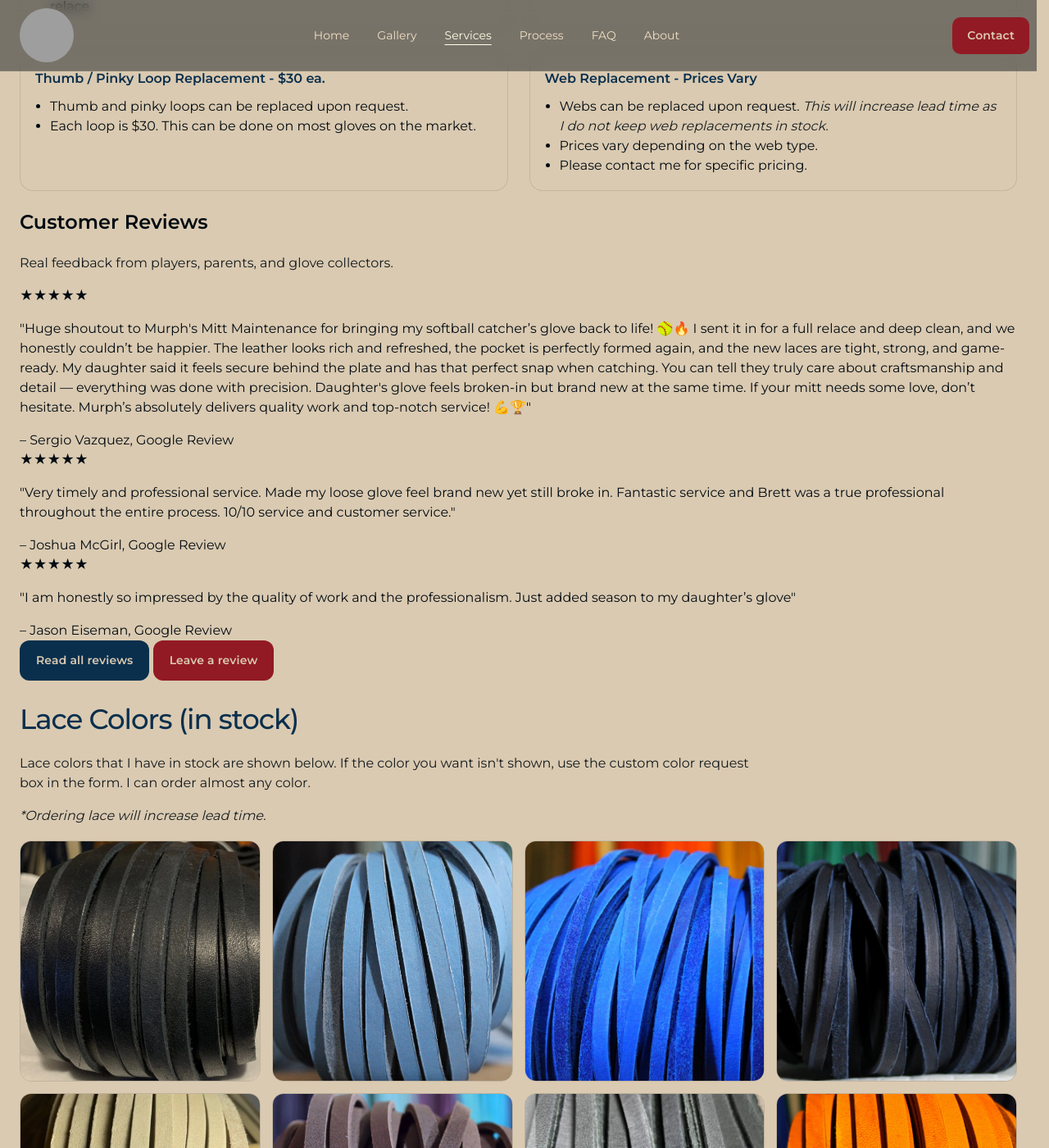
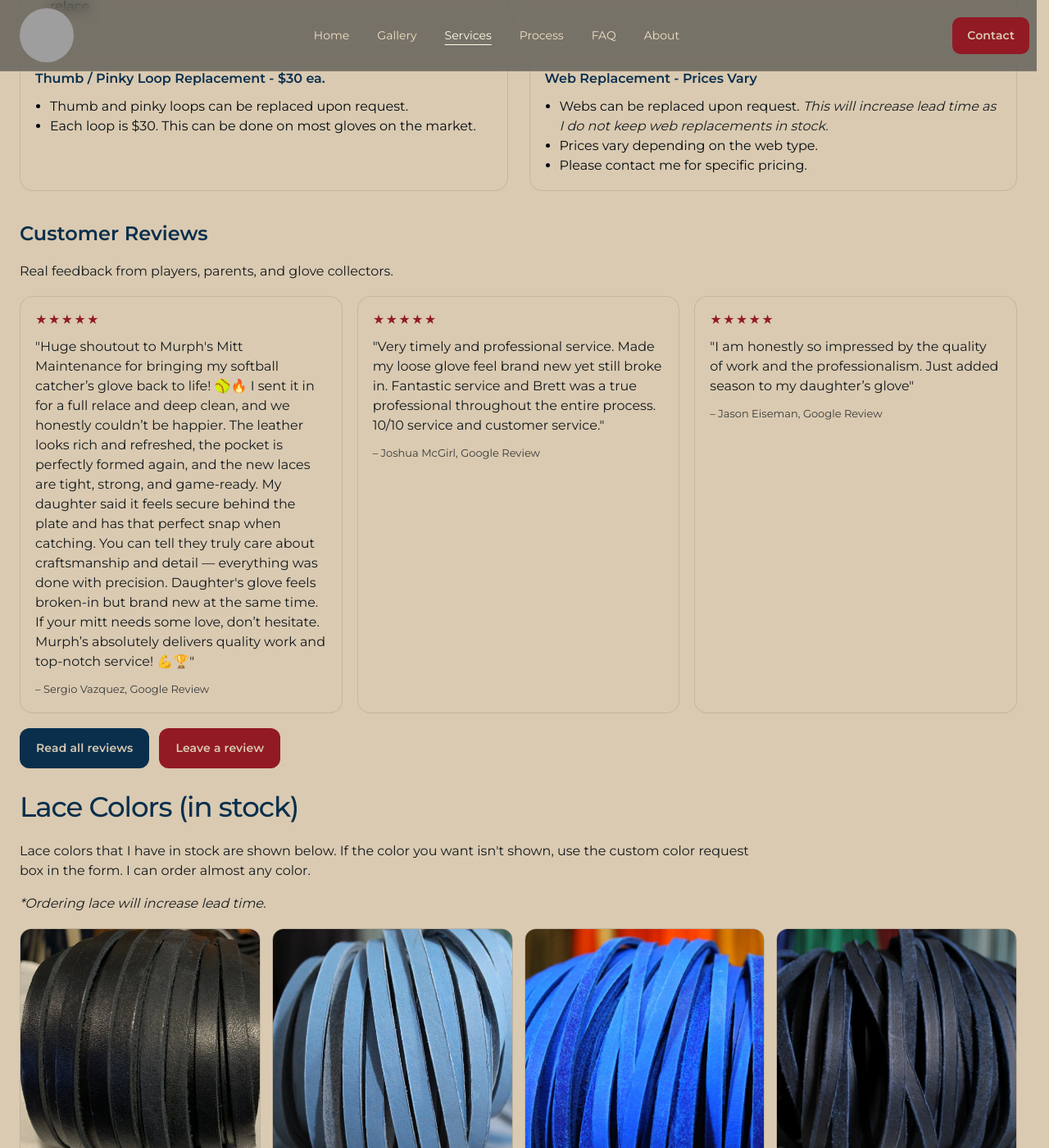
Before and after one commit to kbrettmurphy-ctrl/murphsmitts, a Jekyll site: the page built from services/index.html, in a window 1280 px wide and 1400 px high, scrolled down 728 px. Shown: the whole window at 82% size. Built offline with Jekyll 4.4.1, drawn with Linux system fonts in a browser that asks for light colours; grey boxes are pictures that could not be loaded.

Commit message:
Update styles-16.css

```diff
--- a/assets/css/styles-16.css
+++ b/assets/css/styles-16.css
@@ -297,6 +297,62 @@ hr.rule{
 
 #faq {
   scroll-margin-top: 120px;
+}
+
+/* =========================
+   REVIEWS (Services page)
+   ========================= */
+
+.reviews{
+  margin-top: 34px;
+}
+
+.reviews h2{
+  margin: 0 0 10px;
+  color: var(--navy);
+  font-weight: 600;
+}
+
+.reviews-grid{
+  display:grid;
+  grid-template-columns: repeat(3, 1fr);
+  gap: 18px;
+  margin-top: 18px;
+}
+
+.review-card{
+  background: rgba(218, 202, 177,.35);
+  border: 1px solid rgba(2,11,18,.10);
+  border-radius: 16px;
+  padding: 18px;
+}
+
+.review-stars{
+  color: var(--red);
+  letter-spacing: .08em;
+  font-size: 14px;
+  margin-bottom: 10px;
+}
+
+.review-text{
+  margin: 0 0 12px;
+  opacity: .92;
+}
+
+.review-meta{
+  font-size: 13px;
+  opacity: .75;
+}
+
+.reviews-actions{
+  display:flex;
+  gap: 12px;
+  flex-wrap: wrap;
+  margin-top: 18px;
+}
+
+@media (max-width: 980px){
+  .reviews-grid{ grid-template-columns: 1fr; }
 }
 
 /* =========================
```
